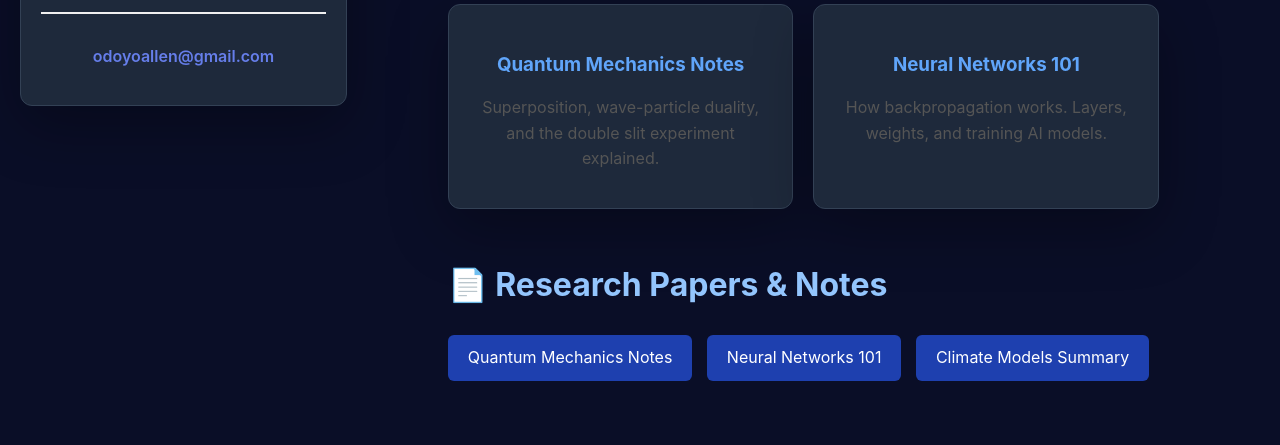
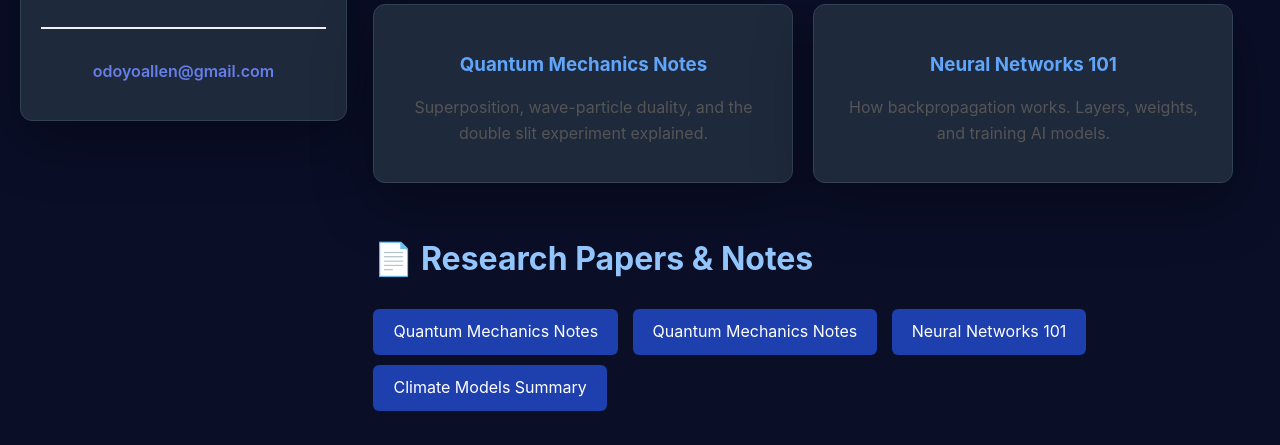
Before and after one commit to odoyoallen-del/odoyoallen-del.github.io, a plain HTML site: page index.html in a window 1280 px wide. Shown: the part 917-1362 px from the top of the page. Drawn offline with Linux system fonts and the light colour scheme.

Commit message:
Update index.html

```diff
--- a/index.html
+++ b/index.html
@@ -199,9 +199,10 @@
         <section class="section">
             <h2>📄 Research Papers & Notes</h2>
             <p>
-                <a href="spb_3115_quantum_mechamics.pdf" class="pdf-link" target="_blank">Quantum Mechanics Notes</a>
-                <a href="neural-networks-explained.pdf" class="pdf-link" target="_blank">Neural Networks 101</a>
-                <a href="climate-models.pdf" class="pdf-link" target="_blank">Climate Models Summary</a>
+                <a href="QM_Book.pdf" class="pdf-link" target="_blank">Quantum Mechanics Notes</a>
+                <a href="QuantumBook.pdf" class="pdf-link" target="_blank">Quantum Mechanics Notes</a>
+                <a href="#" class="pdf-link" target="_blank">Neural Networks 101</a>
+                <a href="#" class="pdf-link" target="_blank">Climate Models Summary</a>
             </p>
         </section>
 
```
